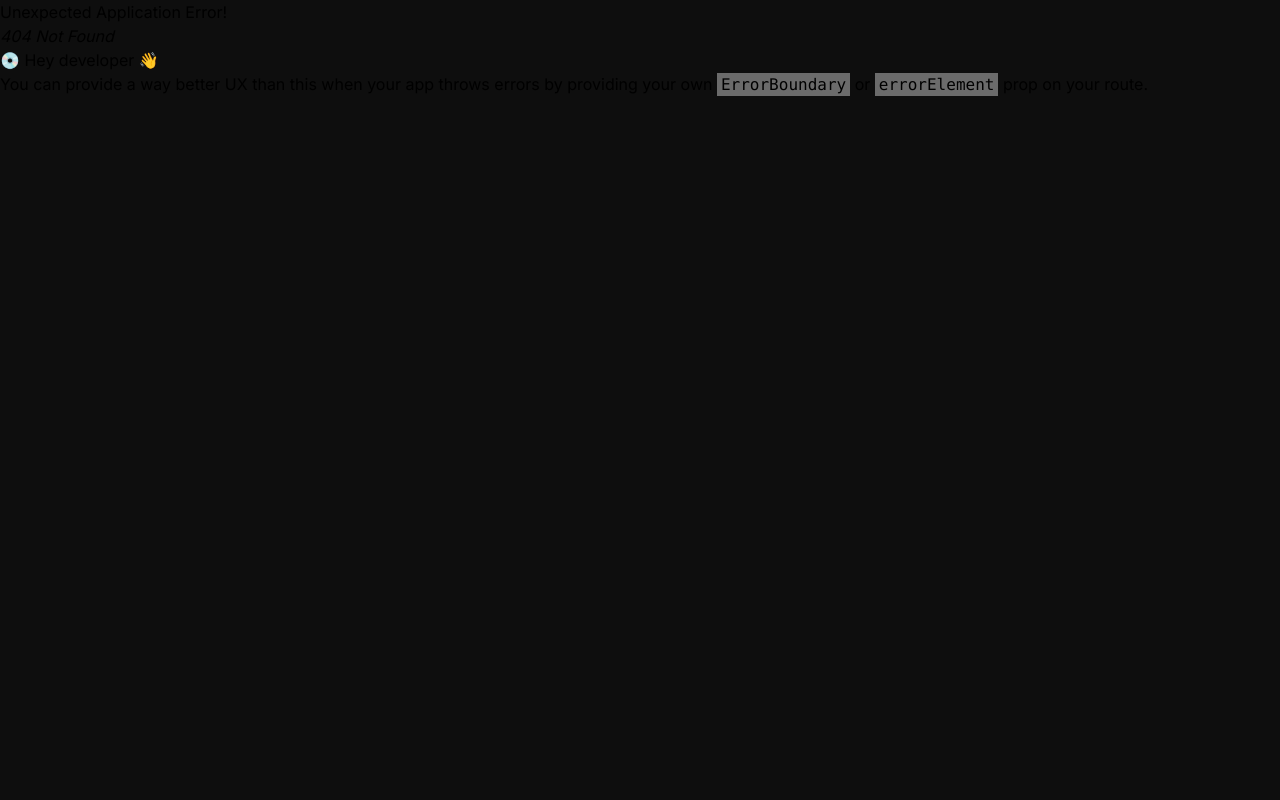
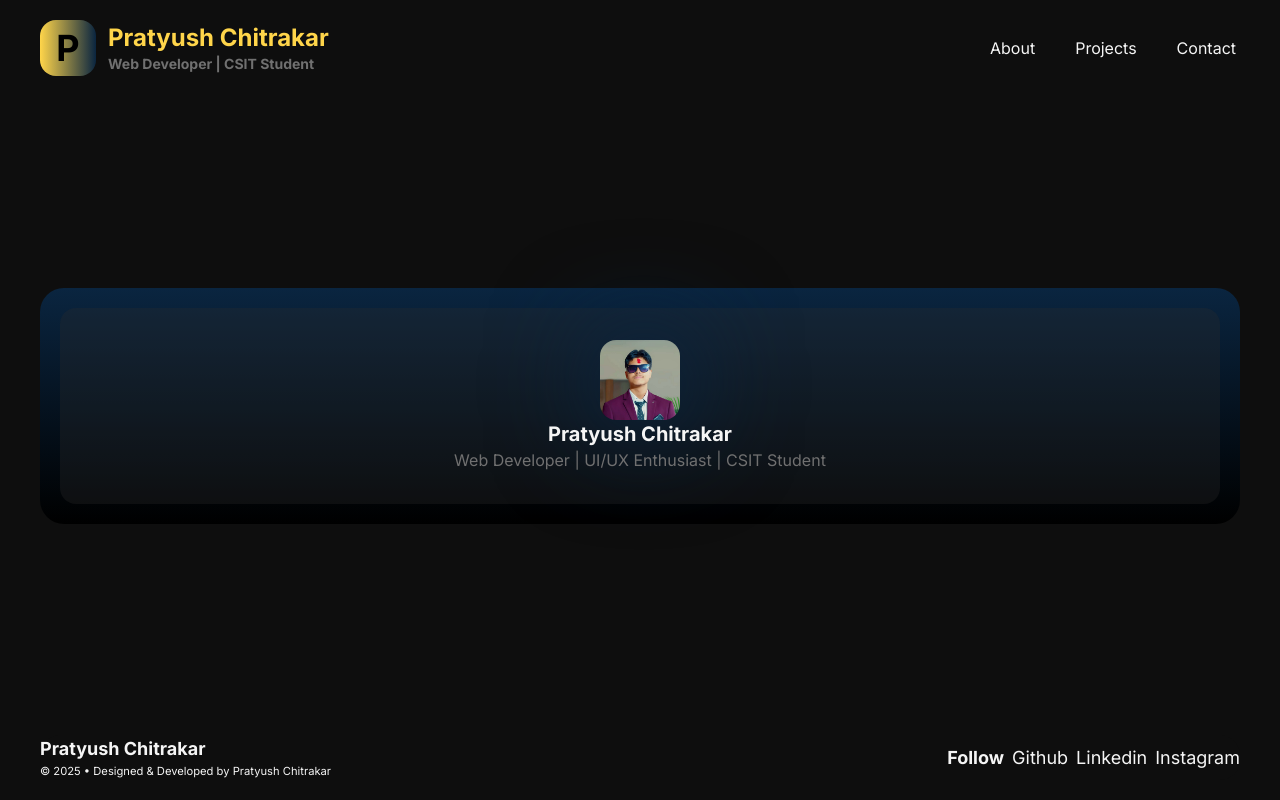
Before and after one commit to Chitrakar09/Personal_Portfolio, a React (Vite) app: page /realm/about in a window 1280 px wide. Before the commit this address had no page. Built offline with nearby package versions, Linux system fonts and the light colour scheme; what tailwindcss-animated would draw is missing.

Commit message:
about me page initial

```diff
--- /dev/null
+++ b/src/components/About_Tile.jsx
@@ -0,0 +1,16 @@
+import React from 'react'
+import ProfilePic from './ProfilePic'
+
+function About_Tile() {
+    return (
+        <div id="container" className='bg-[linear-gradient(180deg,#0A2540_0%,#000000_100%)] min-w-full min-h-full p-5 rounded-3xl flex flex-col'>
+            <div id="profile" className='w-full flex flex-col justify-center items-center bg-[#2c2c2c]/30 px-2.5 py-8 rounded-2xl'>
+                <ProfilePic url='/profile_About.jpg' classname='min-h-20 min-w-20 rounded-2xl bg-center'/>
+                <span className='text-text-light font-extrabold text-xl text-center'>Pratyush Chitrakar</span>
+                <span className='text-text-muted text-[0.67rem] ms:text-[0.9rem] ls:text-[1rem] text-center'>Web Developer | UI/UX Enthusiast | CSIT Student</span>
+            </div>
+        </div>
+    )
+}
+
+export default About_Tile
--- a/src/components/Footer.jsx
+++ b/src/components/Footer.jsx
@@ -9,9 +9,9 @@ function Footer() {
       </div>
       <div id="follow" className='flex flex-col md:flex-row md:justify-end md:items-end items-end justify-center w-full md:gap-2'>
         <span className='text-[0.625rem] md:text-sm lg:text-lg font-bold'>Follow</span>
-        <span className='text-[0.625rem] md:text-sm lg:text-lg hover:text-accent-amber hover:-translate-y-0.5 transition ease-in-out'><a href=''>Github</a></span>
-        <span className='text-[0.625rem] md:text-sm lg:text-lg hover:text-accent-amber hover:-translate-y-0.5 transition ease-in-out'><a href=''>Linkedin</a></span>
-        <span className='text-[0.625rem] md:text-sm lg:text-lg hover:text-accent-amber hover:-translate-y-0.5 transition ease-in-out'><a href=''>Instagram</a></span>
+        <span className='text-[0.625rem] md:text-sm lg:text-lg hover:text-accent-amber hover:-translate-y-0.5 transition ease-in-out'><a href='https://github.com/Chitrakar09' target='_blank'>Github</a></span>
+        <span className='text-[0.625rem] md:text-sm lg:text-lg hover:text-accent-amber hover:-translate-y-0.5 transition ease-in-out'><a href='https://www.linkedin.com/in/pratyush-chitrakar/' target='_blank'>Linkedin</a></span>
+        <span className='text-[0.625rem] md:text-sm lg:text-lg hover:text-accent-amber hover:-translate-y-0.5 transition ease-in-out'><a href='https://www.instagram.com/chitrakar_09/' target='_blank'>Instagram</a></span>
       </div>
     </div>
   )
--- a/src/components/Header.jsx
+++ b/src/components/Header.jsx
@@ -12,10 +12,10 @@ function Header() {
                 </div>
             </div>
 
-            <nav className='w-full text-text-muted text-[1rem] flex justify-between md:justify-end md:gap-10 items-center px-1'>
-                <NavLink className={({isActive})=>isActive?"text-text-light":null}>About</NavLink>
-                <NavLink className={({isActive})=>isActive?"text-text-light":null}>Projects</NavLink>
-                <NavLink className={({isActive})=>isActive?"text-text-light":null}>Contact</NavLink>
+            <nav className='w-full  text-[1rem] flex justify-between md:justify-end md:gap-10 items-center px-1'>
+                <NavLink to={'/realm/about'} className={({isActive})=>isActive?"text-text-light":'text-text-muted'}>About</NavLink>
+                <NavLink className={({isActive})=>isActive?"text-text-light":'text-text-muted'}>Projects</NavLink>
+                <NavLink className={({isActive})=>isActive?"text-text-light":'text-text-muted'}>Contact</NavLink>
             </nav>
         </div>
     )
--- a/src/components/ProfilePic.jsx
+++ b/src/components/ProfilePic.jsx
@@ -4,7 +4,7 @@ function ProfilePic({url="",
 
 {
   return (
-    <div id="profilePic" className={`${classname} bg-top bg-cover rounded-full shadow-[4px_4px_100px_10px_var(--colors-primary-royalBlue,#0A2540)]`}
+    <div id="profilePic" className={`${classname} bg-cover shadow-[4px_4px_100px_10px_var(--colors-primary-royalBlue,#0A2540)]`}
     style={{
         backgroundImage: `url(${url})`,
       }}
--- a/src/components/index.js
+++ b/src/components/index.js
@@ -2,4 +2,5 @@ import ProfilePic from "./ProfilePic";
 import Button from "./Button";
 import Header from "./Header";
 import Footer from "./Footer";
-export {ProfilePic,Button,Header,Footer};
+import About_Tile from "./About_Tile";
+export {ProfilePic,Button,Header,Footer,About_Tile};
--- a/src/index.css
+++ b/src/index.css
@@ -27,7 +27,6 @@
   --breakpoint-xs: 320px;   /* Small phones (iPhone SE, small Androids) */
   --breakpoint-ms:375px;    /* medium phones*/
   --breakpoint-ls:425px;    /* large phones*/
-  --breakpoint-sm: 640px;   /* Regular phones */
   --breakpoint-md: 768px;   /* Tablets (portrait) */
   --breakpoint-lg: 1024px;  /* Tablets landscape / small laptops */
   --breakpoint-xl: 1280px;  /* Desktops */
--- a/src/main.jsx
+++ b/src/main.jsx
@@ -2,15 +2,16 @@ import { StrictMode } from 'react'
 import { createRoot } from 'react-dom/client'
 import './index.css'
 import App from './App.jsx'
-import LandingPage from './pages/LandingPage.jsx'
-import MainPage from './pages/MainPage.jsx'
-import { createBrowserRouter,createRoutesFromElements, Route, RouterProvider } from 'react-router'
+import { LandingPage, MainPage, About } from './pages'
+import { createBrowserRouter, createRoutesFromElements, Route, RouterProvider } from 'react-router'
 
-const router= createBrowserRouter(
+const router = createBrowserRouter(
   createRoutesFromElements(
-    <Route path='/' element={<App/>}>
-      <Route path='' element={<LandingPage/>}/>
-      <Route path='/realm' element={<MainPage/>}>
+    <Route path='/' element={<App />}>
+      <Route path='' element={<LandingPage />} />
+      <Route path='/realm' element={<MainPage />}>
+        <Route path='/realm/about' element={<About />} />
+
       </Route>
     </Route>
   )
@@ -18,6 +19,6 @@ const router= createBrowserRouter(
 
 createRoot(document.getElementById('root')).render(
   <StrictMode>
-    <RouterProvider router={router}/>
+    <RouterProvider router={router} />
   </StrictMode>,
 )
--- /dev/null
+++ b/src/pages/About.jsx
@@ -0,0 +1,12 @@
+import React from 'react'
+import { About_Tile } from '@/components'
+
+function About() {
+  return (
+    <div className='min-w-full min-h-full'>
+      <About_Tile />
+    </div>
+  )
+}
+
+export default About
--- a/src/pages/LandingPage.jsx
+++ b/src/pages/LandingPage.jsx
@@ -6,14 +6,14 @@ import { Link } from 'react-router'
 function LandingPage() {
   return (
     <div id='container' className="max-h-full max-w-full min-h-full min-w-full flex justify-center items-center gap-10 px-10 flex-col lg:flex-row">
-        <ProfilePic url='/profile_Landing.jpg' classname='min-w-52 min-h-52 lg:w-70 lg:h-70 animate-fade animate-duration-[2000ms] animate-ease-linear'/>
+        <ProfilePic url='/profile_Landing.jpg' classname='min-w-52 min-h-52 lg:w-70 lg:h-70 animate-fade animate-duration-[2000ms] animate-ease-linear rounded-full bg-top'/>
         <div id='info' className="text-text-light text-center flex flex-col items-center justify-center gap-1 ">
             <p id='intro' className='font-extrabold text-3xl ls:text-4xl md:text-5xl lg:text-6xl xl:text-7xl m-0 animate-fade animate-duration-[2000ms] animate-delay-700 animate-ease-linear'>Hi, I am <span className='bg-linear-[135deg,#00FFD1_0%,#FFD54A_100%] bg-clip-text text-transparent'>Pratyush</span></p>
 
             <p id='title' className='font-bold text-[16px] ls:text-lg md:text-sm lg:text-xl text-text-muted m-0 animate-fade animate-duration-[2000ms] animate-delay-900 animate-ease-linear'>Web Developer | UI/UX Enthusiast | CSIT Student</p>
             <Link to="/realm"><Button text='Discover Me' className="text-lg md:text-2xl hidden lg:block mt-5 animate-fade animate-duration-[2000ms] animate-delay-1200 animate-ease-linear hover:bg-linear-[135deg,#00FFD1_0%,#FFD54A_100%] hover:-translate-y-1 transition-transform delay-100 ease-linear"/></Link>
         </div>
-        <Link to="/realm"><Button text='Discover Me' className="text-lg md:text-2xl lg:hidden animate-fade animate-duration-[1500ms] animate-delay-1500 animate-ease-linear"/></Link>
+        <Link to="/realm/about"><Button text='Discover Me' className="text-lg md:text-2xl lg:hidden animate-fade animate-duration-[1500ms] animate-delay-1500 animate-ease-linear"/></Link>
     </div>
   )
 }
--- a/src/pages/MainPage.jsx
+++ b/src/pages/MainPage.jsx
@@ -1,12 +1,13 @@
 import React from 'react'
 import { Footer, Header } from '@/components'
+import { Outlet } from 'react-router'
 
 function MainPage() {
   return (
     <div id='container' className='py-5 px-10 flex flex-col justify-between items-center min-h-full min-w-full'>
-    <Header/>
-
-    <Footer/>
+      <Header />
+      <Outlet />
+      <Footer />
     </div>
 
   )
--- a/src/pages/index.js
+++ b/src/pages/index.js
@@ -1,3 +1,4 @@
 import LandingPage from "./LandingPage";
 import MainPage from "./MainPage";
-export{LandingPage,MainPage};
+import About from "./About";
+export{LandingPage,MainPage, About};
```
